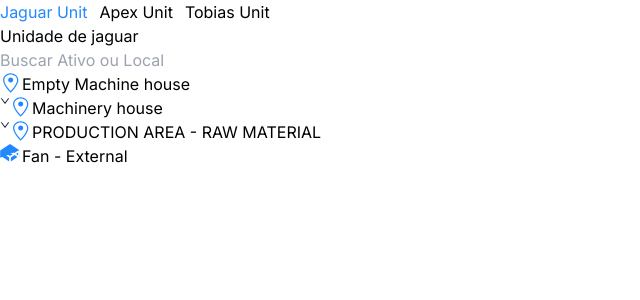
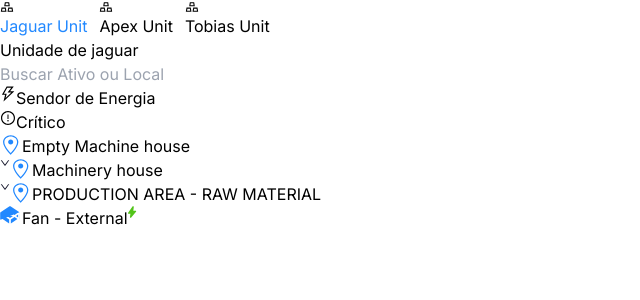
Before and after one commit to DAVIGSOUZA/tractian-frontend-challenge, a Next.js app: page /jaguar in a window 1280 px wide. Shown: the top 300 px of the page, without its empty margins (0-640 px from the left). Built offline with nearby package versions, Linux system fonts and the light colour scheme.

Commit message:
add icons to UI components

```diff
--- a/src/components/Header/index.tsx
+++ b/src/components/Header/index.tsx
@@ -1,6 +1,7 @@
 import Link from 'next/link'
 import { useParams } from 'next/navigation'
 import type { FC } from 'react'
+import { UnitIcon } from '@/icons/UnitIcon'
 
 export const Header: FC = () => {
   const { unit: unitParam } = useParams()
@@ -22,10 +23,9 @@
 
   return (
     <header>
-      <nav>
-        <ul className="flex gap-3">
+      <nav className="flex gap-3">
         {units.map((unit) => (
-            <li
+          <div
             key={unit.label}
             className={
               unit.href.includes(unitParam as string)
@@ -33,10 +33,10 @@
                 : undefined
             }
           >
+            <UnitIcon />
             <Link href={unit.href}>{unit.label}</Link>
-            </li>
+          </div>
         ))}
-        </ul>
       </nav>
     </header>
   )
--- a/src/components/TreeItem/index.tsx
+++ b/src/components/TreeItem/index.tsx
@@ -3,6 +3,8 @@
 import { isSearchValid, searchMatcher } from '@/helpers/tree'
 import { ArrowIcon } from '@/icons/ArrowIcon'
 import { AssetIcon } from '@/icons/AssetIcon'
+import { BoltIcon } from '@/icons/BoltIcon'
+import { CircleIcon } from '@/icons/CircleIcon'
 import { ComponentIcon } from '@/icons/ComponentIcon'
 import { LocationIcon } from '@/icons/LocationIcon'
 import type { AssetType, Item } from '@/types'
@@ -41,6 +43,22 @@
         {getIcon(item.type)}
 
         <span>{item.name}</span>
+
+        {item.type === 'component' && item.sensorType !== 'energy' && (
+          <CircleIcon
+            className={
+              item.status === 'operating' ? 'bg-[#52C41A]' : 'bg-red-500'
+            }
+          />
+        )}
+
+        {item.type === 'component' && item.sensorType === 'energy' && (
+          <BoltIcon
+            className={
+              item.status === 'operating' ? 'fill-[#52C41A]' : 'fill-red-500'
+            }
+          />
+        )}
       </div>
 
       {hasChildren && isOpen && (
--- a/src/pages/[unit]/index.tsx
+++ b/src/pages/[unit]/index.tsx
@@ -5,6 +5,8 @@
 import { getUnitData } from '@/helpers/getUnitData'
 import { buildTree } from '@/helpers/tree'
 import { useDebounce } from '@/hooks/useDebounce'
+import { AtentionIcon } from '@/icons/AtentionIcon'
+import { ThunderboltIcon } from '@/icons/ThunderBoltIcon'
 import type { Item, UnitData } from '@/types'
 
 type UnitPageProps = {
@@ -81,6 +83,16 @@
         onChange={handleSearchInput}
       />
 
+      <button className="flex">
+        <ThunderboltIcon />
+        <span>Sendor de Energia</span>
+      </button>
+
+      <button className="flex">
+        <AtentionIcon />
+        <span>Crítico</span>
+      </button>
+
       <AssetTree tree={assetsTree} />
     </div>
   )
```
Lines whose indentation alone changed are shown as unchanged.
